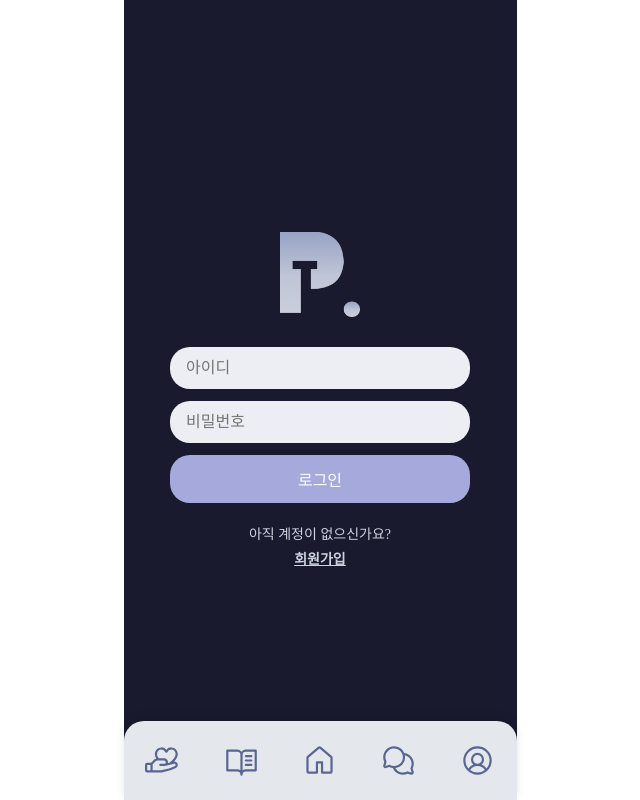
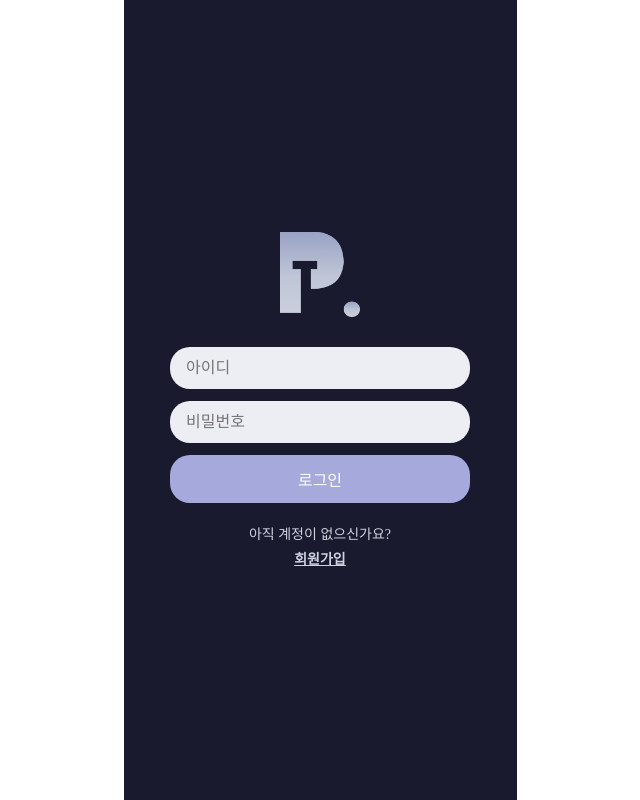
Before and after one commit to 2024-Line4Hackathon-Team17/FE, a React (Create React App) app: page / in a window 1280 px wide. Shown: the whole page, without its empty margins (320-960 px from the left). Built offline with nearby package versions, Linux system fonts and the light colour scheme; a web font is replaced by a local one.

Commit message:
Fix: app.js 수정

```diff
--- a/src/App.js
+++ b/src/App.js
@@ -53,7 +53,7 @@ function App() {
 function AppContent({ isLoggedIn, onLogin }) {
     const location = useLocation();
     const shouldShowNavPaths = [
-        "/",
+        "/main",
         "/PotMainpage",
         "/empathy",
         "/livechat",
--- a/src/components/Nav/Nav.jsx
+++ b/src/components/Nav/Nav.jsx
@@ -25,8 +25,8 @@ function Nav() {
           <PiBookOpenText className="nav-icon" />
         </Link>
         <Link
-  to="/PotMainpage" // PotMainpage.jsx로 이동하도록 경로 수정
-  className={`nav-item ${location.pathname === "/PotMainpage" ? "active" : ""}`}
+  to="/main" // PotMainpage.jsx로 이동하도록 경로 수정
+  className={`nav-item ${location.pathname === "/main" ? "active" : ""}`}
 >
   <GoHome className="nav-icon" />
 </Link>
```
